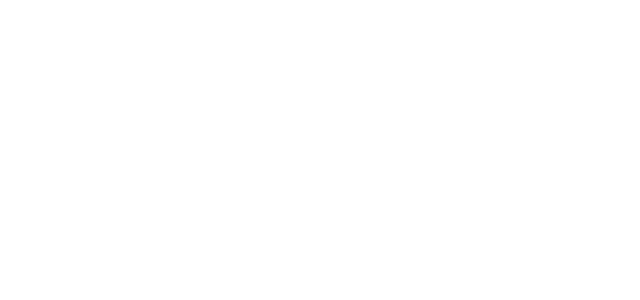
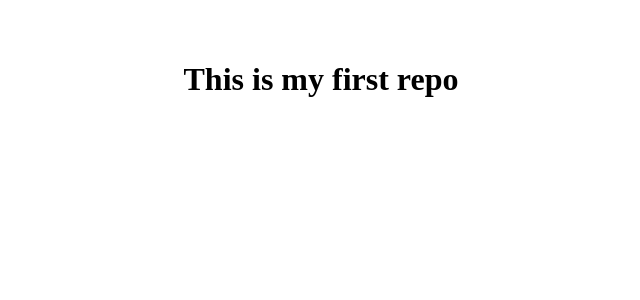
Before and after one commit to soltsega/First-repo, a React (Vite) app: page / in a window 1280 px wide. Shown: the top 300 px of the page, without its empty margins (319-959 px from the left). Built offline with nearby package versions, Linux system fonts and the light colour scheme.

Commit message:
second commit

```diff
--- a/src/main.jsx
+++ b/src/main.jsx
@@ -12,6 +12,6 @@
 createRoot(document.getElementById('root')).render(
   <StrictMode>
     <App />
-
+    <Output />
   </StrictMode>,
 )
```
